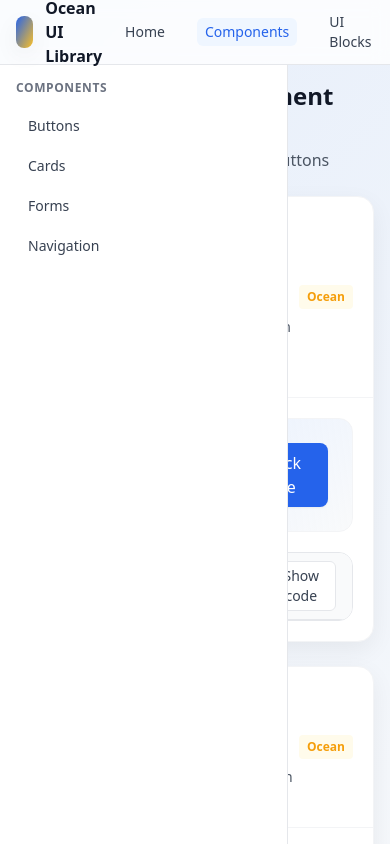
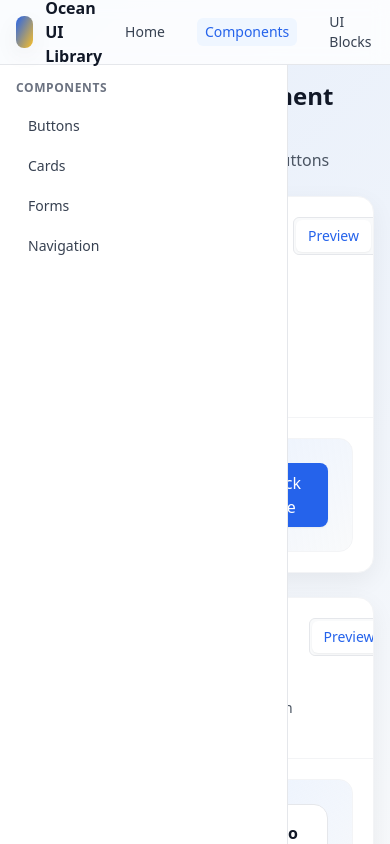
Before and after one commit to kavia-common/tailwind-ui-clone-1854-1863, a React (Create React App) app in the folder ui_library_frontend/: page /components in a window 390 px wide. Shown: the top 844 px of the page. Built offline with nearby package versions, Linux system fonts and the light colour scheme; no server answers.

Commit message:
Checkpoint 3 - cgaebfda45

```diff
--- a/ui_library_frontend/src/components/PreviewCard.js
+++ b/ui_library_frontend/src/components/PreviewCard.js
@@ -1,32 +1,108 @@
-import React from "react";
+import React, { useMemo, useState } from "react";
 import CodeViewer from "./CodeViewer";
 
 // PUBLIC_INTERFACE
 export default function PreviewCard({ title, description, preview, code, language = "jsx" }) {
-  /** Card that displays a live preview with matching code viewer below */
+  /**
+   * Card component that displays a live preview and a toggleable code viewer.
+   * - Top-right segmented toggle between "Preview" and "Code"
+   * - Defaults to "Preview"
+   * - Code pane includes a copy-to-clipboard button
+   */
+  const [activeTab, setActiveTab] = useState("preview");
+
+  const canCopy = typeof navigator !== "undefined" && !!navigator.clipboard;
+  const handleCopy = async () => {
+    try {
+      await navigator.clipboard.writeText((code || "").trim());
+      // brief visual confirmation via alert to avoid adding extra state/UI
+      // (kept minimal and non-blocking in UX)
+      // eslint-disable-next-line no-alert
+      alert("Code copied to clipboard");
+    } catch (e) {
+      // eslint-disable-next-line no-alert
+      alert("Failed to copy");
+    }
+  };
+
+  const CopyButton = useMemo(
+    () => (
+      <button
+        type="button"
+        onClick={handleCopy}
+        className="inline-flex items-center gap-2 px-3 py-1.5 rounded-md border border-gray-200 bg-white/90 text-gray-700 hover:bg-white hover:shadow-sm transition"
+        aria-label="Copy code to clipboard"
+        title="Copy code"
+      >
+        <svg width="16" height="16" viewBox="0 0 24 24" className="text-ocean-primary" fill="currentColor" aria-hidden="true">
+          <path d="M8 7a2 2 0 0 1 2-2h7a2 2 0 0 1 2 2v9a2 2 0 0 1-2 2h-7a2 2 0 0 1-2-2V7zm-3 3h1v7a3 3 0 0 0 3 3h8v1a2 2 0 0 1-2 2H6a4 4 0 0 1-4-4v-7a2 2 0 0 1 2-2z"/>
+        </svg>
+        <span className="text-sm font-medium">Copy</span>
+      </button>
+    ),
+    // eslint-disable-next-line react-hooks/exhaustive-deps
+    [code]
+  );
+
   return (
     <div className="bg-white rounded-2xl shadow-soft border border-gray-100 overflow-hidden transition hover:shadow-lg">
       <div className="p-5 border-b border-gray-100">
-        <div className="flex items-center justify-between">
+        <div className="flex items-start justify-between gap-4">
           <div>
             <h3 className="text-lg font-semibold text-gray-900">{title}</h3>
             {description && <p className="text-sm text-gray-600 mt-1">{description}</p>}
           </div>
-          <span className="inline-flex items-center gap-1 text-ocean-secondary text-xs font-semibold bg-amber-50 px-2 py-1 rounded">
+
+          <div className="flex items-center gap-2">
+            <span className="hidden sm:inline-flex items-center gap-1 text-ocean-secondary text-xs font-semibold bg-amber-50 px-2 py-1 rounded">
               Ocean
             </span>
+            <div className="inline-flex rounded-md border border-gray-200 bg-gray-50 p-0.5">
+              <button
+                type="button"
+                onClick={() => setActiveTab("preview")}
+                className={`px-3 py-1.5 text-sm rounded-md transition ${
+                  activeTab === "preview"
+                    ? "bg-white text-ocean-primary shadow-sm"
+                    : "text-gray-700 hover:text-ocean-primary"
+                }`}
+                aria-pressed={activeTab === "preview"}
+              >
+                Preview
+              </button>
+              <button
+                type="button"
+                onClick={() => setActiveTab("code")}
+                className={`px-3 py-1.5 text-sm rounded-md transition ${
+                  activeTab === "code"
+                    ? "bg-white text-ocean-primary shadow-sm"
+                    : "text-gray-700 hover:text-ocean-primary"
+                }`}
+                aria-pressed={activeTab === "code"}
+              >
+                Code
+              </button>
+            </div>
+          </div>
         </div>
       </div>
 
+      {activeTab === "preview" && (
         <div className="p-5">
           <div className="rounded-xl border border-gray-100 p-6 bg-gradient-to-br from-blue-500/10 to-gray-50">
             {preview}
           </div>
         </div>
+      )}
 
+      {activeTab === "code" && (
         <div className="p-5 pt-0">
-        <CodeViewer code={code} language={language} initiallyOpen={false} />
+          <div className="mb-3 flex items-center justify-end">
+            {canCopy && CopyButton}
           </div>
+          <CodeViewer code={code} language={language} initiallyOpen={true} />
+        </div>
+      )}
     </div>
   );
 }
```
Also changed, not shown: 2 other files (tests, documents, lock files or other folders). Lines whose indentation alone changed are shown as unchanged.
